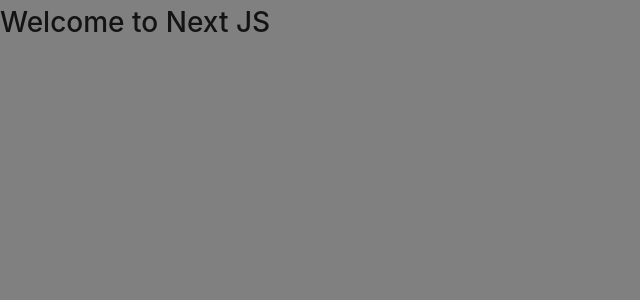
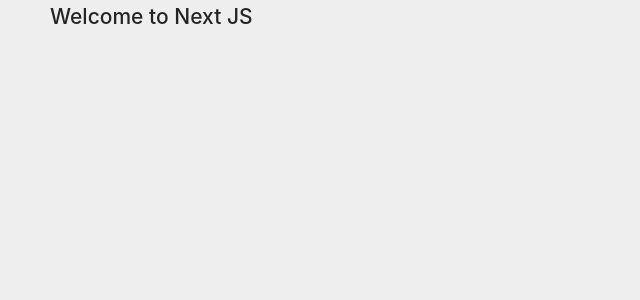
Before and after one commit to LuisGilGB/ecommerce-courseagus-next-client, a Next.js app: page / in a window 1280 px wide. Shown: the top 300 px of the page, without its empty margins (0-640 px from the left). Built offline with nearby package versions, Linux system fonts and the light colour scheme.

Commit message:
Basic Layout

```diff
--- /dev/null
+++ b/layouts/BasicLayout/BasicLayout.jsx
@@ -0,0 +1,13 @@
+import { Layout } from "antd";
+
+const { Content } = Layout;
+
+const BasicLayout = ({ children }) => {
+  return (
+    <Layout className="basic-layout">
+      <Content className="content">{children}</Content>
+    </Layout>
+  );
+};
+
+export default BasicLayout;
--- /dev/null
+++ b/layouts/BasicLayout/BasicLayout.scss
@@ -0,0 +1,8 @@
+.basic-layout {
+  min-height: 100vh;
+
+  .content {
+    background-color: $background-grey-light;
+    padding: 0 50px;
+  }
+}
--- /dev/null
+++ b/layouts/BasicLayout/index.js
@@ -0,0 +1 @@
+export { default } from "./BasicLayout";
--- a/pages/index.js
+++ b/pages/index.js
@@ -1,7 +1,11 @@
+import BasicLayout from "../layouts/BasicLayout";
+
 export default function Home() {
   return (
     <div className="home">
-      <h1>Welcome to Next JS</h1>
+      <BasicLayout>
+        <h1>Welcome to Next JS</h1>
+      </BasicLayout>
     </div>
   );
 }
--- /dev/null
+++ b/scss/colors.scss
@@ -0,0 +1,18 @@
+$primary: #ff5400;
+
+$font-light: #fff;
+$font-grey: #778;
+$font-dark: #000;
+
+$border-light: #fff;
+$border-grey-light: #a7a7a7;
+$border-grey: #444444;
+
+$background-light: #fff;
+$background-grey-light: #eee;
+$background-grey: #a7a7a7;
+$background-grey-dark: #363636;
+$background-dark: #151515;
+$background-dark-absolute: #000;
+
+$success: #69af00;
--- a/scss/global.scss
+++ b/scss/global.scss
@@ -1,3 +1 @@
-body {
-  background-color: grey;
-}
+@import "./index.scss";
--- /dev/null
+++ b/scss/index.scss
@@ -0,0 +1,4 @@
+// Colors
+@import "./colors.scss";
+
+@import "../layouts/BasicLayout/BasicLayout.scss";
```
Also changed, not shown: public/original.png (added).
